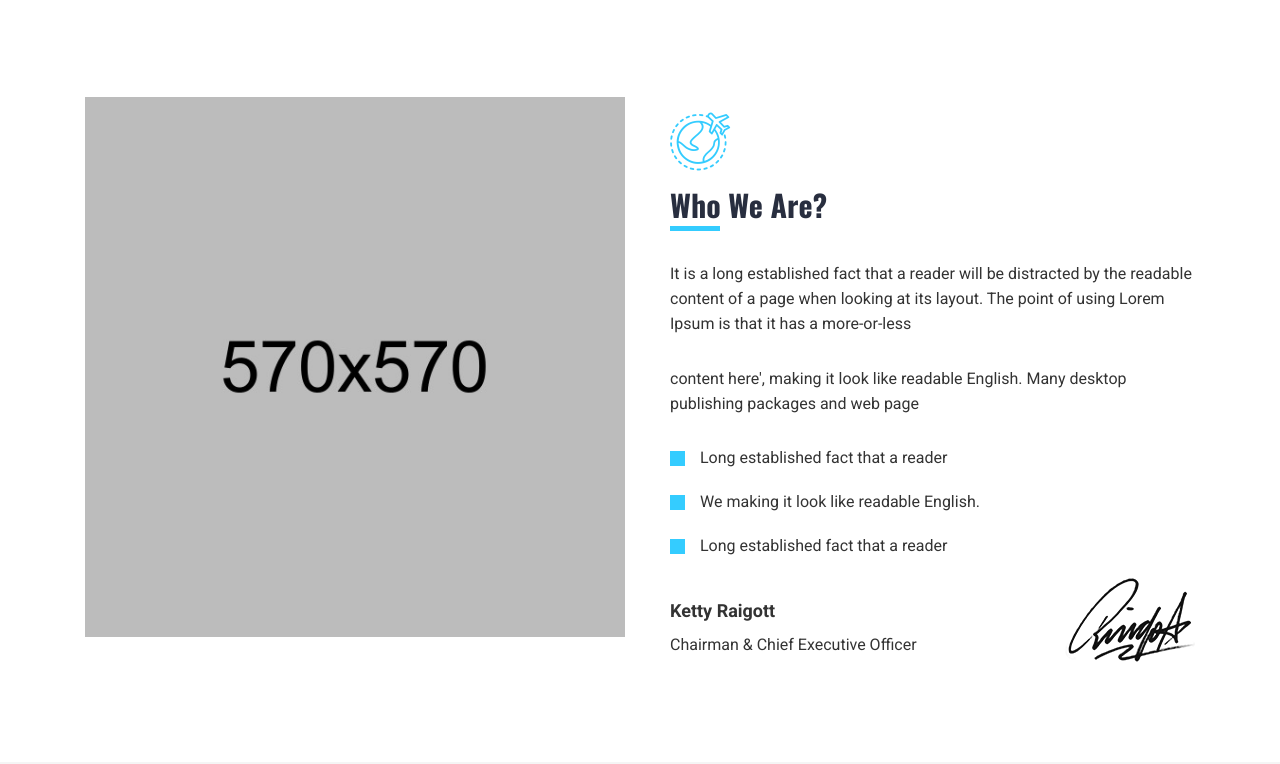
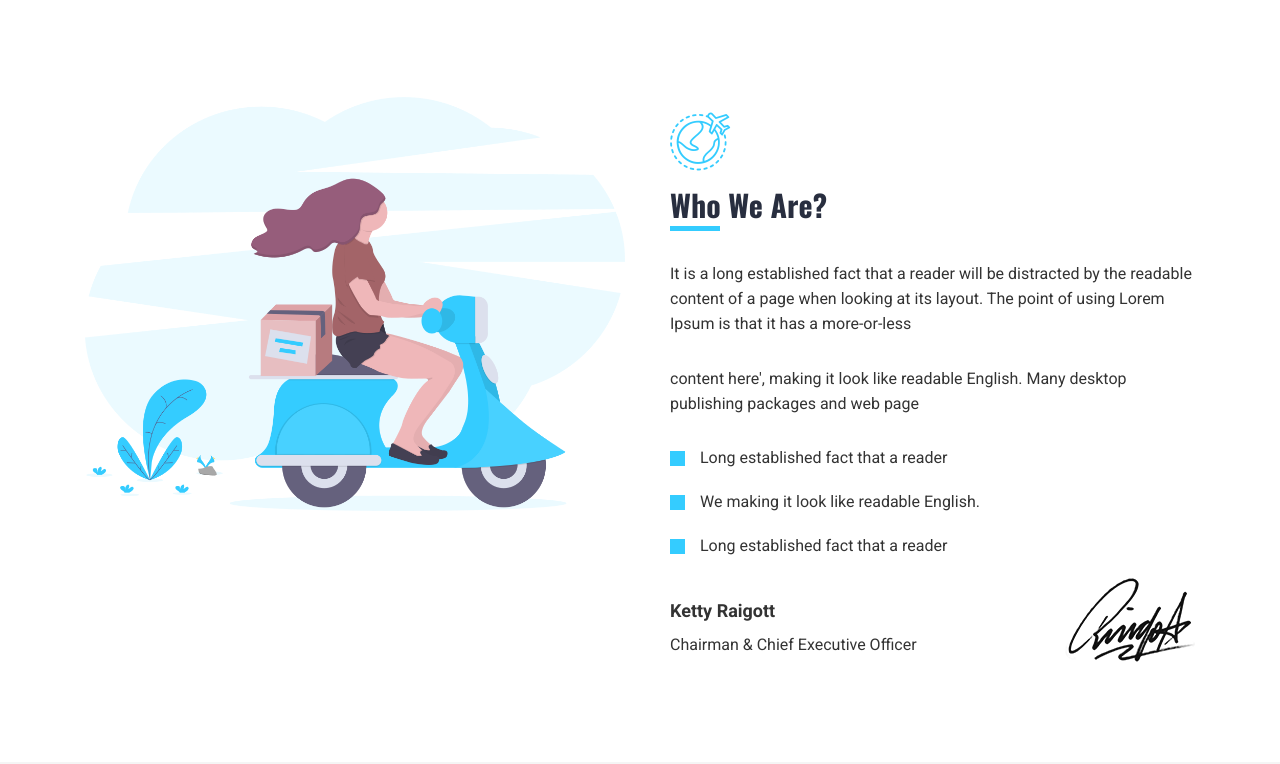
Before and after one commit to singhprabhjot/bluejay-website, a plain HTML site: page index.html in a window 1280 px wide. Shown: the part 1156-1920 px from the top of the page. Drawn offline with nearby package versions, Linux system fonts and the light colour scheme.

Commit message:
added about us image

```diff
--- a/index.html
+++ b/index.html
@@ -268,7 +268,7 @@
             <div class="row">
                 <div class="col-lg-6">
                     <div class="about-img">
-                        <img src="assets/images/about/about.jpg" alt="">
+                        <img src="assets/images/about/about.png" alt="">
                    </div>
                 </div>
                 <div class="col-lg-6 sec-p">
```
Also changed, not shown: assets/images/about/about.jpg (deleted), assets/images/about/about.png (added).
